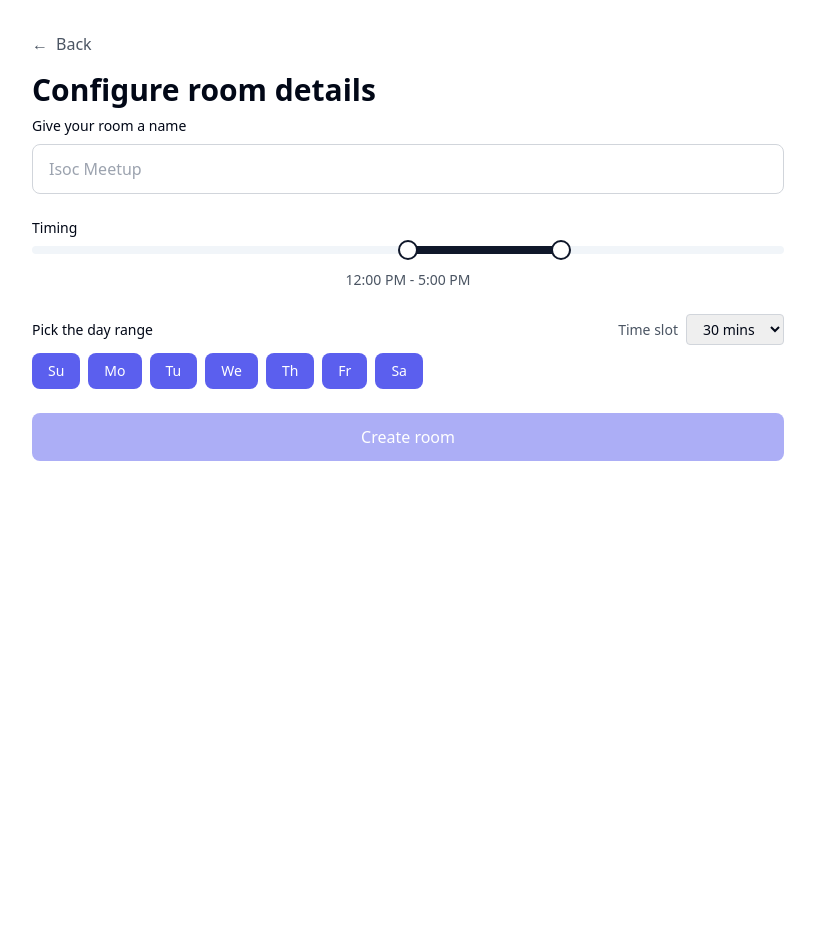
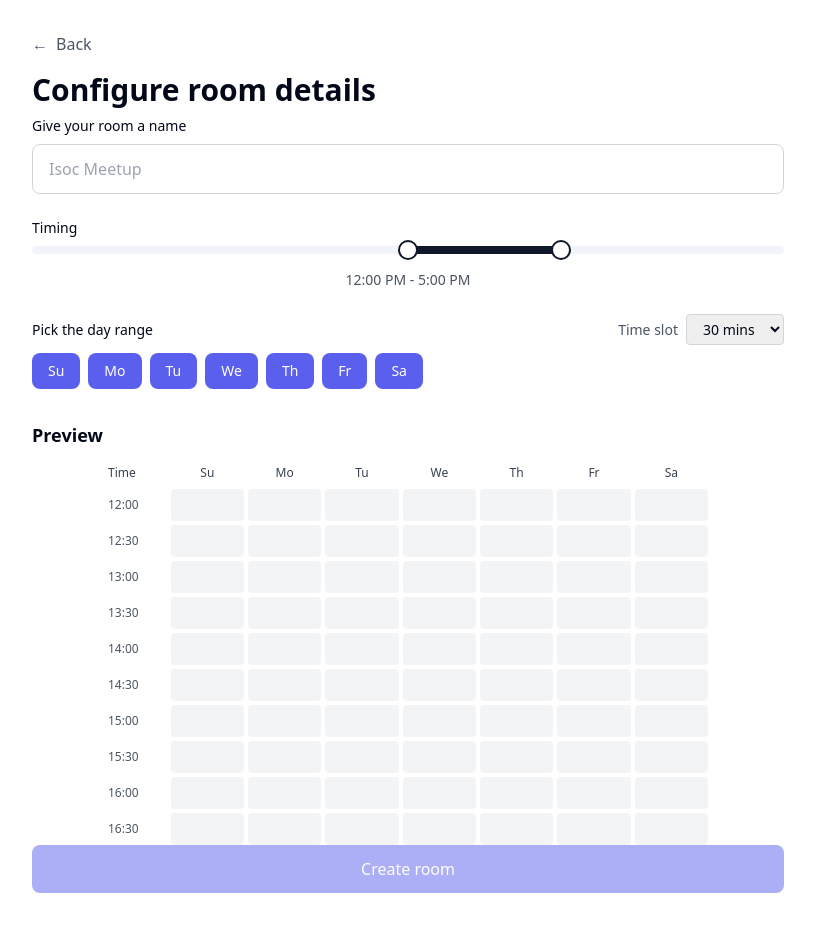
Before and after one commit to Abdussalam-popsy/syncmeet, a React (Vite) app: page /setup in a window 1280 px wide. Shown: the whole page, without its empty margins (232-1047 px from the left). Before the commit the page ends 800 px from the top, so only its background shows below. Built offline with nearby package versions, Linux system fonts and the light colour scheme.

Commit message:
Add live preview grid to setup page

```diff
--- /dev/null
+++ b/src/components/GridPreview.jsx
@@ -0,0 +1,89 @@
+import { useMemo } from "react";
+
+const GridPreview = ({ startTime, endTime, days, timeSlotDuration }) => {
+  // Generate time slots
+  const timeSlots = useMemo(() => {
+    const slots = [];
+    const [startHour, startMin] = startTime.split(":").map(Number);
+    const [endHour, endMin] = endTime.split(":").map(Number);
+
+    let currentHour = startHour;
+    let currentMin = startMin;
+    const endTotalMinutes = endHour * 60 + endMin;
+
+    while (true) {
+      const currentTotalMinutes = currentHour * 60 + currentMin;
+      if (currentTotalMinutes >= endTotalMinutes) break;
+
+      const timeString = `${String(currentHour).padStart(2, "0")}:${String(
+        currentMin
+      ).padStart(2, "0")}`;
+      slots.push(timeString);
+
+      currentMin += timeSlotDuration;
+      if (currentMin >= 60) {
+        currentHour += Math.floor(currentMin / 60);
+        currentMin = currentMin % 60;
+      }
+    }
+
+    return slots;
+  }, [startTime, endTime, timeSlotDuration]);
+
+  if (days.length === 0) {
+    return (
+      <div className="text-center text-gray-500 py-8">
+        Select at least one day to see preview
+      </div>
+    );
+  }
+
+  return (
+    <div className="w-full">
+      <div className="max-w-full md:max-w-[600px] mx-auto">
+        {/* Header row */}
+        <div
+          className="grid gap-1 mb-2"
+          style={{
+            gridTemplateColumns: `minmax(50px, 0.8fr) repeat(${days.length}, minmax(40px, 1fr))`,
+          }}
+        >
+          <div className="text-xs font-medium text-gray-700">Time</div>
+          {days.map((day) => (
+            <div
+              key={day}
+              className="text-xs font-medium text-gray-700 text-center"
+            >
+              {day}
+            </div>
+          ))}
+        </div>
+
+        {/* Grid rows */}
+        <div className="flex flex-col gap-1 max-h-[400px] overflow-y-auto">
+          {timeSlots.map((time) => (
+            <div
+              key={time}
+              className="grid gap-1"
+              style={{
+                gridTemplateColumns: `minmax(50px, 0.8fr) repeat(${days.length}, minmax(40px, 1fr))`,
+              }}
+            >
+              <div className="text-xs text-gray-600 flex items-center">
+                {time}
+              </div>
+              {days.map((day) => (
+                <div
+                  key={`${day}-${time}`}
+                  className="h-8 bg-gray-100 rounded"
+                />
+              ))}
+            </div>
+          ))}
+        </div>
+      </div>
+    </div>
+  );
+};
+
+export default GridPreview;
--- a/src/pages/Setup.jsx
+++ b/src/pages/Setup.jsx
@@ -2,6 +2,7 @@ import { useState } from "react";
 import { useNavigate } from "react-router-dom";
 import { Slider } from "@/components/ui/slider";
 import { createRoom } from "@/utils/roomHelpers";
+import GridPreview from "@/components/GridPreview";
 
 export default function Setup() {
   const navigate = useNavigate();
@@ -139,6 +140,17 @@ export default function Setup() {
         </div>
       </div>
 
+      {/* Preview Grid */}
+      <div className="mt-8">
+        <h3 className="text-lg font-semibold mb-4">Preview</h3>
+        <GridPreview
+          startTime={`${timeRange[0]}:00`}
+          endTime={`${timeRange[1]}:00`}
+          days={selectedDays}
+          timeSlotDuration={timeSlotDuration}
+        />
+      </div>
+
       {/* Create Room Button */}
       <button
         onClick={handleCreateRoom}
```
